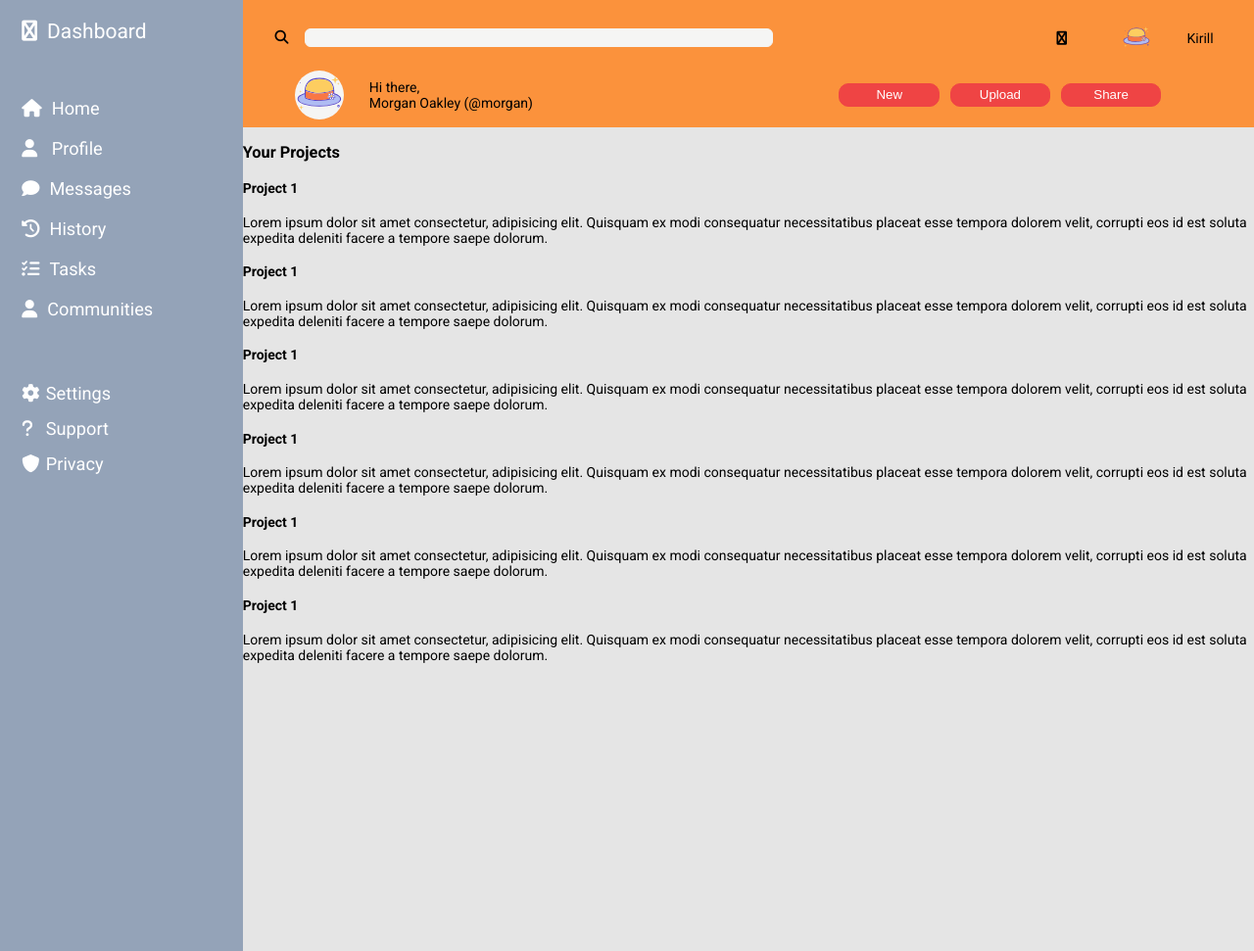
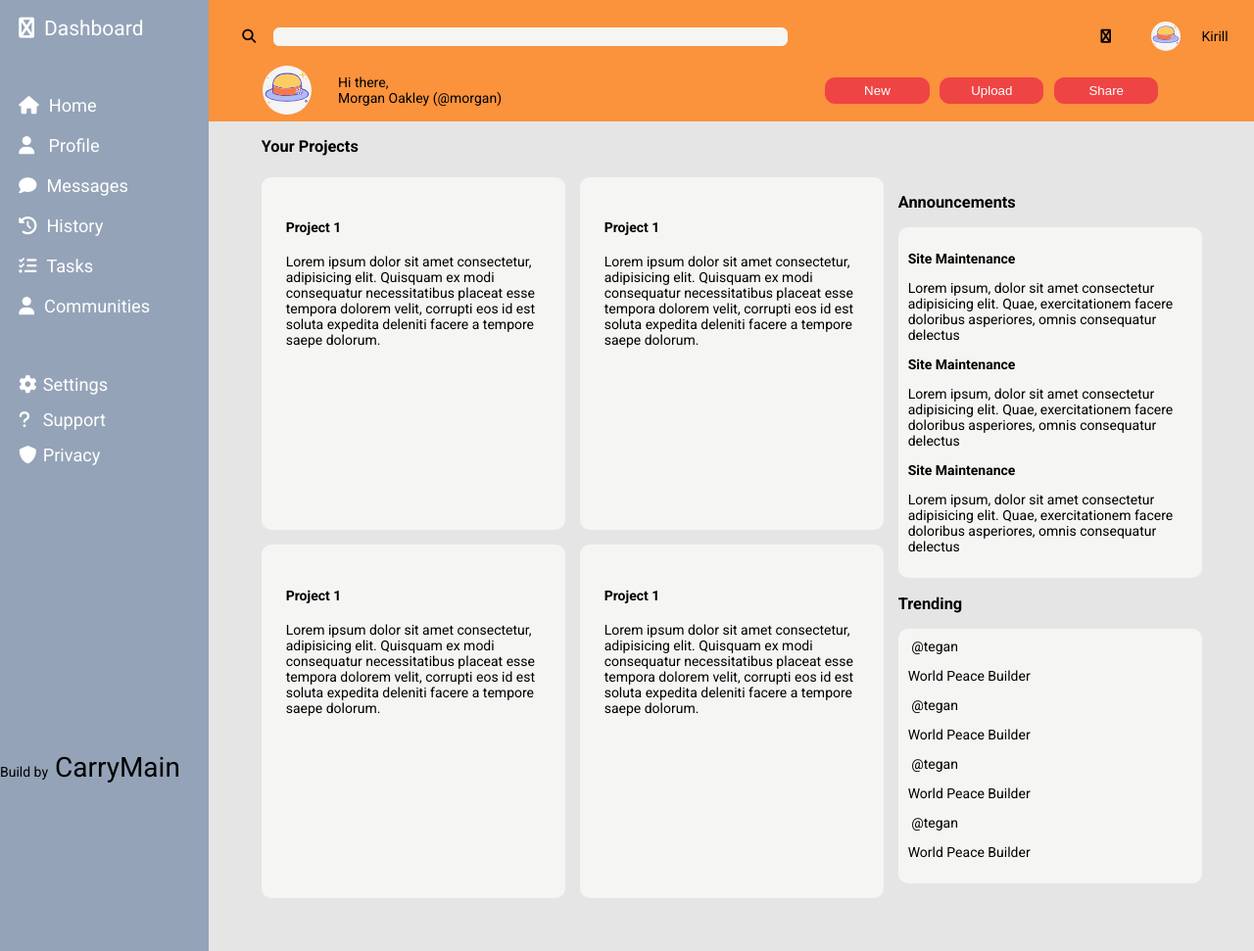
Before and after one commit to CarryMain/Dashboard, a plain HTML site: page index.html in a window 1280 px wide. Shown: the top 971 px of the page at 98% size. Drawn offline with Linux system fonts and the light colour scheme.

Commit message:
add footer + main body

```diff
--- a/index.html
+++ b/index.html
@@ -45,8 +45,9 @@
             </div>
         </aside>
         <main>
+            <h3>Your Projects</h3>
+            <div class="main">
                 <div class="card">
-                <h3>Your Projects</h3>
                     <div class="item">
                         <h4>Project 1</h4>
                         <p>Lorem ipsum dolor sit amet consectetur, adipisicing elit. Quisquam ex modi consequatur necessitatibus placeat esse tempora dolorem velit, corrupti eos id est soluta expedita deleniti facere a tempore saepe dolorum.</p>
@@ -63,14 +64,8 @@
                         <h4>Project 1</h4>
                         <p>Lorem ipsum dolor sit amet consectetur, adipisicing elit. Quisquam ex modi consequatur necessitatibus placeat esse tempora dolorem velit, corrupti eos id est soluta expedita deleniti facere a tempore saepe dolorum.</p>
                     </div>
-                <div class="item">
-                    <h4>Project 1</h4>
-                    <p>Lorem ipsum dolor sit amet consectetur, adipisicing elit. Quisquam ex modi consequatur necessitatibus placeat esse tempora dolorem velit, corrupti eos id est soluta expedita deleniti facere a tempore saepe dolorum.</p>
-                </div>
-                <div class="item">
-                    <h4>Project 1</h4>
-                    <p>Lorem ipsum dolor sit amet consectetur, adipisicing elit. Quisquam ex modi consequatur necessitatibus placeat esse tempora dolorem velit, corrupti eos id est soluta expedita deleniti facere a tempore saepe dolorum.</p>
-                </div>
+
+
                 </div>
                 <div class="announc">
                     <h3>Announcements</h3>
@@ -88,8 +83,6 @@
                             <p>Lorem ipsum, dolor sit amet consectetur adipisicing elit. Quae, exercitationem facere doloribus asperiores, omnis consequatur delectus</p>
                         </div>
                     </div>
-            </div>
-            <div class="trending">
                 <h3>Trending</h3>
                 <div class="card-trending">
                     <div class="item-trending">
@@ -114,10 +107,9 @@
                     </div>
                 </div>
                 </div>
+        </div>
         </main>
+        <div class="footer">Build by<a href="https://github.com/CarryMain" target="_blank"> CarryMain</a></div>
     </div>
-    <footer>
-        <span>Build by</span><a href="#">CarryMain</a>
-    </footer>
 </body>
 </html>
--- a/style.css
+++ b/style.css
@@ -16,12 +16,15 @@ body {
     font-family: 'Roboto', sans-serif;
     font-size: 14px;
     margin: 0;
-    overflow: hidden;
+    overflow:hidden;
+    background-color: var(--color-main);
 }
 
 .container {
     display: grid;
-    grid-template: 130px 1fr / 1.2fr 5fr;
+    grid-template: 1fr / 1fr 5fr;
+    width: 100%;
+    height: 0;
 }
 /* header  */
 header {
@@ -38,8 +41,13 @@ header {
     grid-column: 1 / 5;
     grid-row: 1;
     display: grid;
-    grid-template: 1fr / 12fr 1fr 1fr 1fr;
+    grid-template: 1fr / 17fr 1fr 1fr 1fr;
     align-items: center;
+}
+
+.header-head > img {
+    border-radius: 50%;
+    background-color: var(--color-input);
 }
 
 header input {
@@ -81,7 +89,7 @@ header input {
 .btn > button {
     min-width: 20%;
     width: 20%;
-    height: 40%;
+    height: 45%;
     border-radius: 10px;
     background-color: var(--color-button);
     border: 1px solid var(--color-button);
@@ -151,36 +159,65 @@ aside {
 }
 
 
-
-
-
-
-
-
-
-
-
-
-
-
-
 /* main  */
 main {
+    background-color: var(--color-main);
+}
+
+main > h3 {
+    margin-left: 5%;
+    margin-bottom: -3%;
+}
+
+.main {
     display: grid;
-    background-color: var(--color-main);
     grid-gap: 15px;
-    grid-template: repeat(auto-fit, minmax(100px, 1fr));
+    grid-template-columns: 1fr 1fr 1fr;
+    grid-template-rows: 1fr;
+    padding: 5%;
+}
+
+.card {
+    grid-row: 1 / 3;
+    grid-column: 1 / 3;
+    display: grid;
+    grid-template: 1fr 1fr / 1fr 1fr;
+    grid-gap: 15px;
+}
+
+.card > .item {
+    border-radius: 10px;
+    padding: 25px;
+    background-color: var(--color-input);
+}
+
+.card-announc {
+    border-radius: 10px;
+    background-color: var(--color-input);
+    padding: 10px;
+}
+
+.card-trending {
+    border-radius: 10px;
+    background-color: var(--color-input);
+    padding: 10px;
+}
+
+/* footer */
+.footer {
+    position: absolute;
+    bottom:0;
+}
+
+.footer > a {
+    text-decoration: none;
+    font-size: 2em;
+    color: #000;
 }
 
 
+/* Animation */
 
-
-
-
-
-
-
-/* footer */
-footer {
-    position: absolute;
+button:active {
+    transform: scale(0.96);
 }
```
Lines whose indentation alone changed are shown as unchanged.
